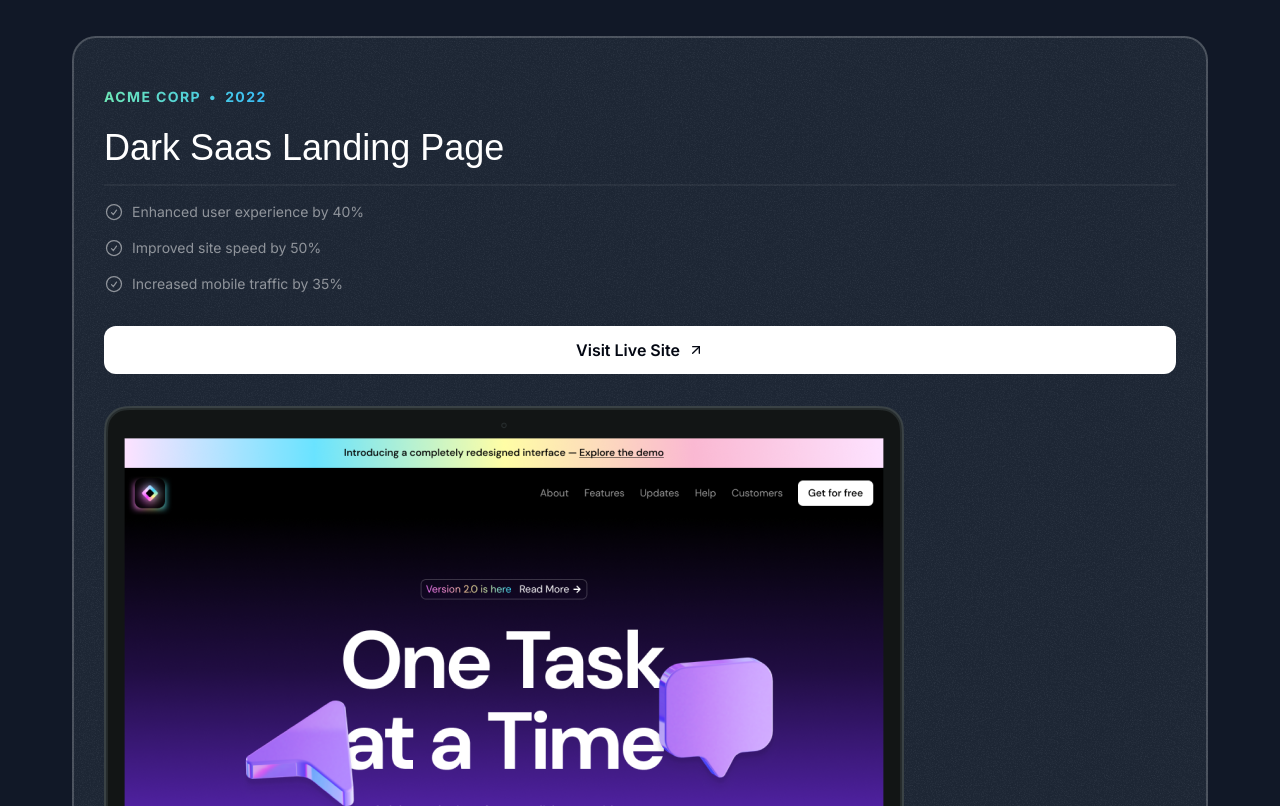
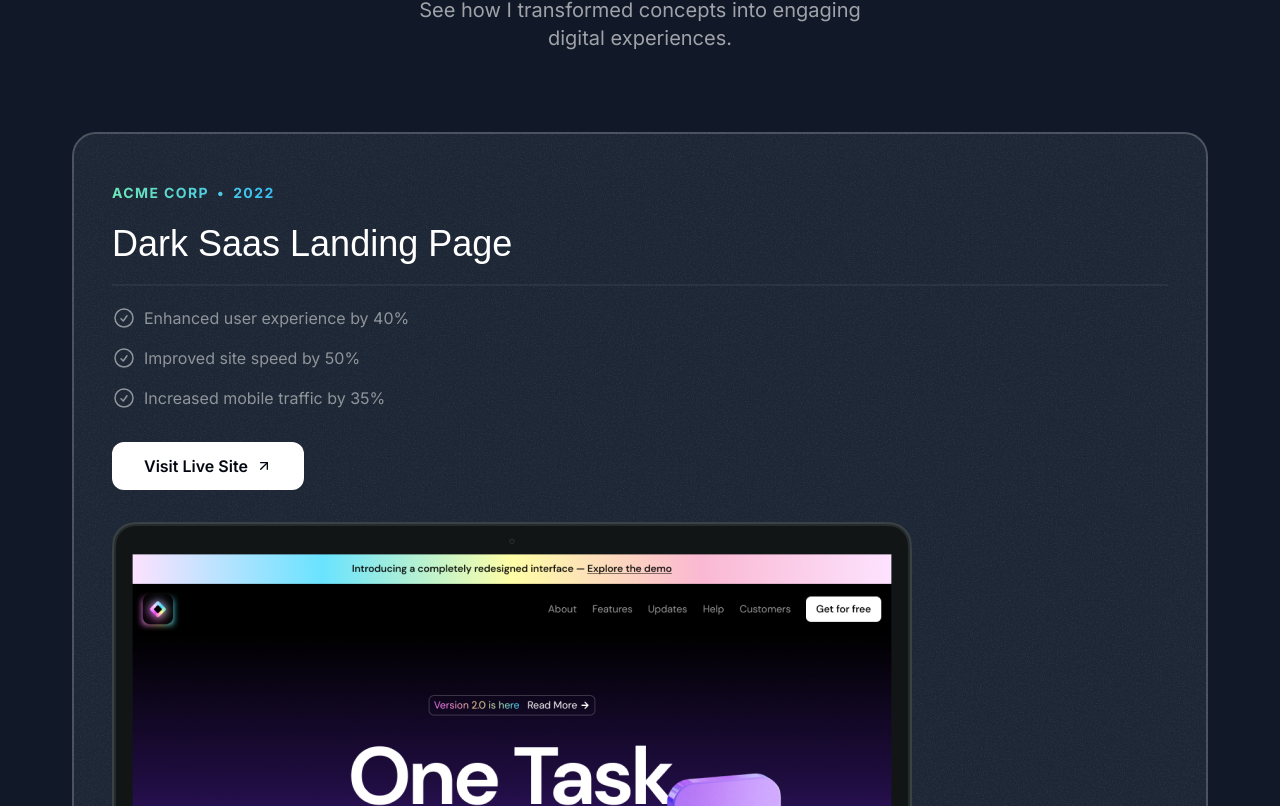
Before and after one commit to edememediong1/swe_portfolio, a Next.js app: page / in a window 1280 px wide. Shown: the part 1134-1940 px from the top of the page. Built offline with nearby package versions, Linux system fonts and the light colour scheme; a web font is replaced by a local one.

Commit message:
project section tablet responsiveness

```diff
--- a/src/sections/Projects.tsx
+++ b/src/sections/Projects.tsx
@@ -48,16 +48,16 @@
 
 export const ProjectsSection = () => {
   return (
-  <section className="pb-16">
+  <section className="pb-16 lg:py-24">
     <div className="container">
       <div className="flex justify-center">
         <p className="uppercase font-semibold tracking-widest bg-gradient-to-r from-emerald-300 to-sky-400 text-transparent bg-clip-text text-center">Real-world Results</p>
       </div>
       <h2 className="font-serif text-3xl md:text-5xl text-center mt-6">Featured Projects</h2>
-      <p className="text-center md:text-lg text-white/60 mt-4 max-w-md mx-auto">See how I transformed concepts into engaging digital experiences.</p>
+      <p className="text-center md:text-lg lg:text-xl text-white/60 mt-4 max-w-md mx-auto">See how I transformed concepts into engaging digital experiences.</p>
       <div className="flex flex-col mt-10 md:mt-20 gap-20">
         {portfolioProjects.map((project) => (
-          <div key={project.title} className="bg-gray-800 rounded-3xl z-0 relative overflow-hidden after:content-[''] after:z-10 after:absolute after:inset-0 after:outline after:-outline-offset-2 after:rounded-3xl  after:outline-white/20 px-8 pt-8 md:pt-12 md:px-10after:pointer-events-none">
+          <div key={project.title} className="bg-gray-800 rounded-3xl z-0 relative overflow-hidden after:content-[''] after:z-10 after:absolute after:inset-0 after:outline after:-outline-offset-2 after:rounded-3xl  after:outline-white/20 px-8 pt-8 md:pt-12 md:px-10 after:pointer-events-none">
           <div className="absolute inset-0 -z-10 opacity-5" style={{backgroundImage: `url(${grainImage.src})`}}/>
           <div className="bg-gradient-to-r from-emerald-300 to-sky-400 inline-flex font-bold uppercase tracking-widest text-sm gap-2 text-transparent bg-clip-text">
             <span>{project.company}</span>
@@ -66,22 +66,22 @@
           </div>
 
             <h3 className="font-serif text-2xl mt-2 md:text-4xl md:mt-5">{project.title}</h3>
-            <hr className="border-t-2 border-white/5 mt-4"/>
-            <ul className="flex flex-col gap-4 mt-4">
+            <hr className="border-t-2 border-white/5 mt-4 md:mt-5"/>
+            <ul className="flex flex-col gap-4 mt-4 md:mt-5">
               {project.results.map((result) => (
-                <li key={result.title} className='flex gap-2 text-sm text-white/50'>
-                  <CheckCircleIcon className='size-5'/>
+                <li key={result.title} className='flex gap-2 text-sm md:text-base text-white/50'>
+                  <CheckCircleIcon className='size-5 md:size-6'/>
                   <span>{result.title}</span>
                 </li>
               ))}
             </ul>
             <a href={project.link}>
-              <button className="bg-white text-gray-950 h-12 w-full rounded-xl font-semibold inline-flex items-center justify-center gap-2 mt-8">
+              <button className="bg-white text-gray-950 h-12 w-full md:w-auto px-8 rounded-xl font-semibold inline-flex items-center justify-center gap-2 mt-8">
                 <span>Visit Live Site</span>
                 <ArrowUpRightIcon className='size-4' />
               </button>
             </a>
-            <Image src={project.image} alt={project.title} className="mt-8 -mb-4"/>
+            <Image src={project.image} alt={project.title} className="mt-8 -mb-4 md:-mb-0"/>
           </div>
         ))}
       </div>
```
